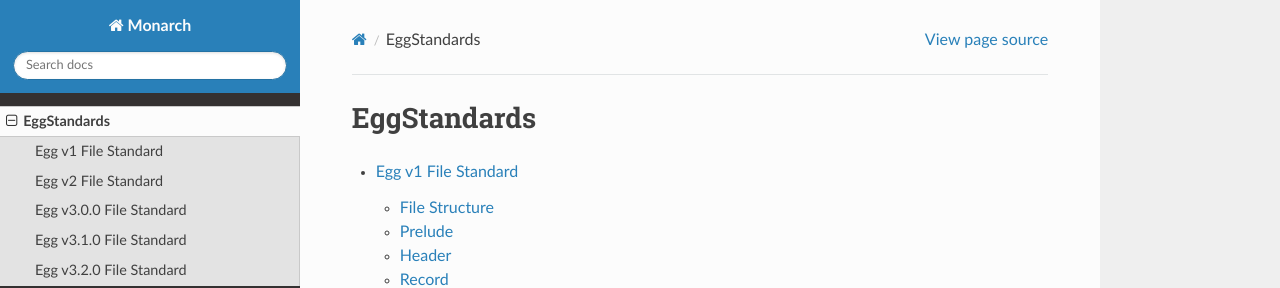
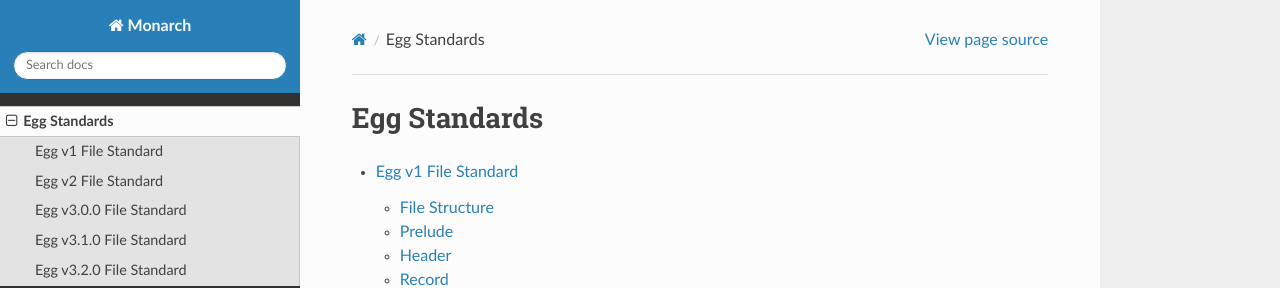
Before and after one commit to project8/monarch, a Sphinx documentation site: the page built from Documentation/Monarch_versions.rst, in a window 1280 px wide and 1201 px high. Shown: the top 288 px of the window. Built offline with Sphinx 7.4.7 and the Read the Docs theme 3.1.0, drawn with Linux system fonts in a browser that asks for light colours.

Commit message:
[no ci] Minor documentation fix

```diff
--- a/Documentation/Monarch_versions.rst
+++ b/Documentation/Monarch_versions.rst
@@ -1,5 +1,5 @@
-EggStandards
-============
+Egg Standards
+=============
 
 .. toctree::
     :maxdepth: 3
```
